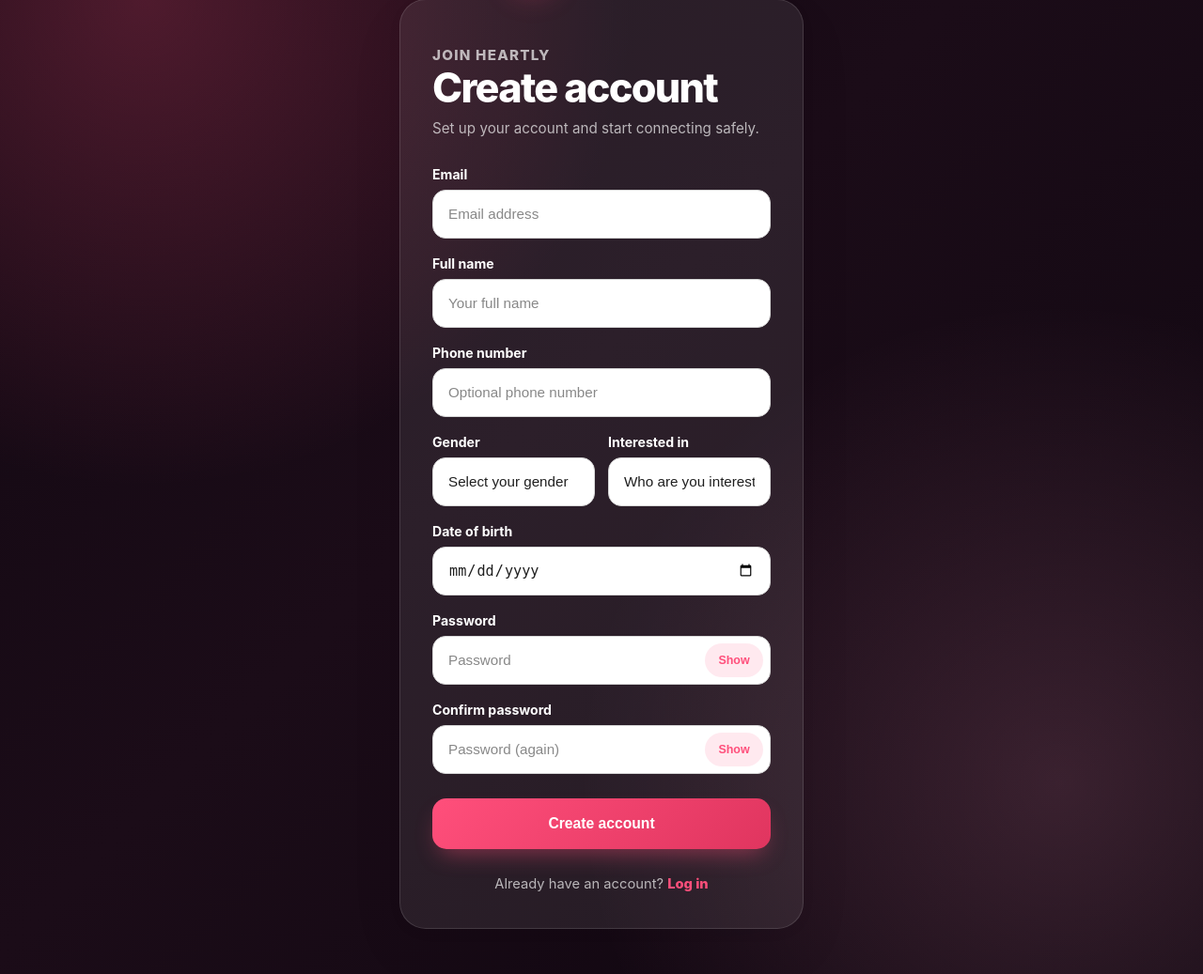
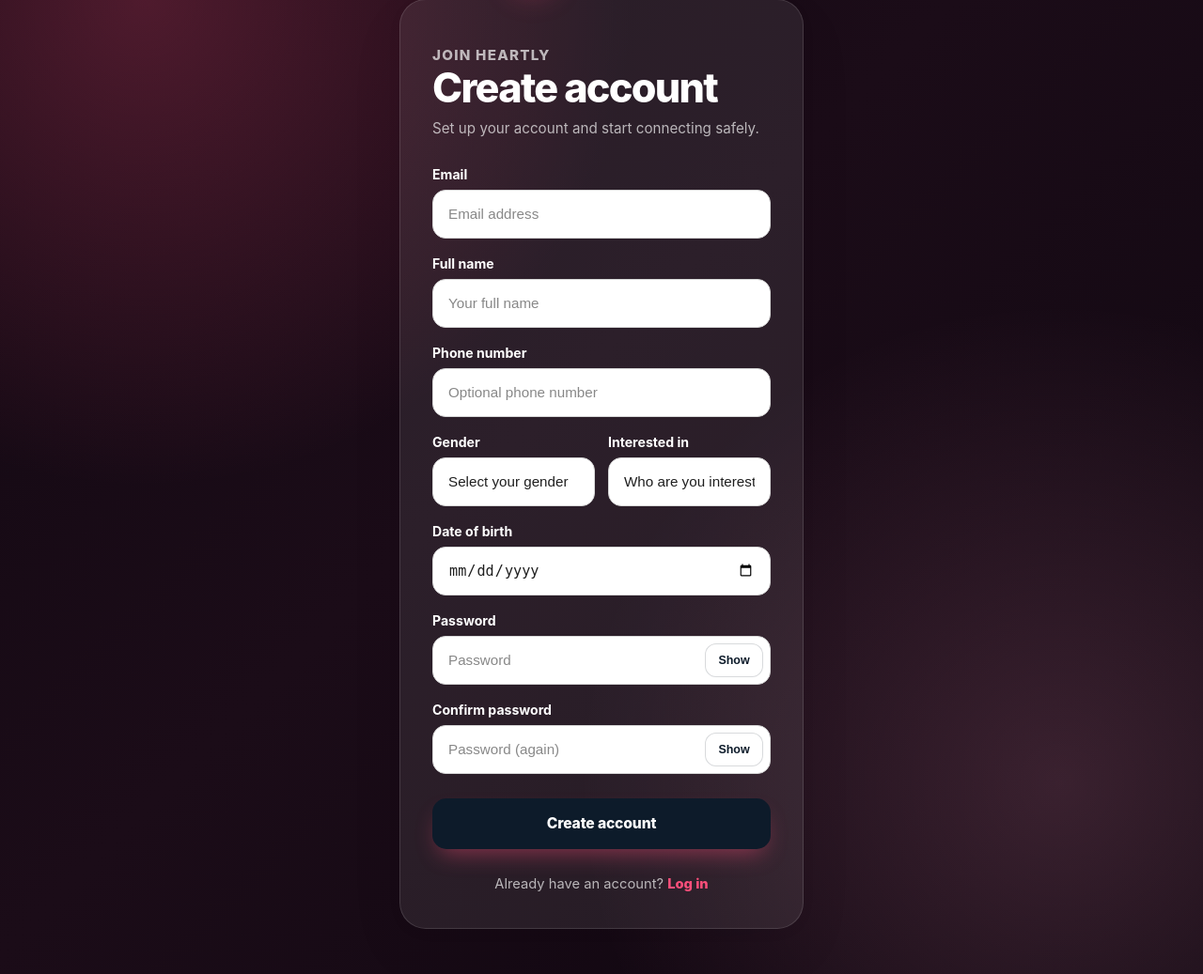
Before and after one commit to carlparl/heartly-app, a Django app: page /accounts/signup/ in a window 1280 px wide. Shown: the part 93-1130 px from the top of the page at 94% size. Run offline with Django 5.2, Linux system fonts and the light colour scheme.

Commit message:
Enforce Heartly Concept 02 button system

```diff
--- /dev/null
+++ b/static/css/heartly-buttons.css
@@ -0,0 +1,397 @@
+/* =========================================================
+   HEARTLY CONCEPT 02 — GLOBAL BUTTON SYSTEM
+   Deep navy primary, coral CTA, clean secondary, neutral UI.
+   ========================================================= */
+
+:root {
+    --heartly-btn-navy: #0d1b2a;
+    --heartly-btn-navy-pressed: #08131f;
+    --heartly-btn-coral: #ff5a47;
+    --heartly-btn-coral-pressed: #e84736;
+    --heartly-btn-teal: #18ada0;
+    --heartly-btn-white: #ffffff;
+    --heartly-btn-text: #0d1117;
+    --heartly-btn-muted: #6b7280;
+    --heartly-btn-border: rgba(13, 27, 42, 0.16);
+    --heartly-btn-focus: rgba(24, 173, 160, 0.28);
+    --heartly-btn-danger: #dc2626;
+    --heartly-btn-danger-pressed: #b91c1c;
+    --heartly-btn-shadow: 0 10px 24px rgba(13, 27, 42, 0.16);
+    --heartly-btn-shadow-coral: 0 10px 24px rgba(255, 90, 71, 0.24);
+    --heartly-btn-radius: 14px;
+    --heartly-btn-radius-pill: 999px;
+}
+
+html.heartly-dark-root,
+:root[data-heartly-theme="dark"] {
+    --heartly-btn-navy: #172437;
+    --heartly-btn-navy-pressed: #0e1928;
+    --heartly-btn-white: #17202b;
+    --heartly-btn-text: #f8fafc;
+    --heartly-btn-muted: #a8b3c7;
+    --heartly-btn-border: rgba(255, 255, 255, 0.14);
+}
+
+/* Core reusable classes */
+.heartly-btn,
+.heartly-icon-btn,
+.heartly-chip,
+.primary-action,
+.secondary-action,
+.empty-action,
+.like-action,
+.pass-action,
+.heartly-submit,
+.settings-primary-btn,
+.settings-soft-btn,
+.settings-danger-btn,
+.settings-logout-btn,
+.ep-save-link,
+.ep-main-save,
+.post-submit-btn,
+.clear-media-btn,
+.modal-primary-btn,
+.composer-send,
+.coach-clear-btn,
+.coach-prompts button,
+.coach-composer button,
+.notifications-actions button,
+.top-icon-btn {
+    -webkit-tap-highlight-color: transparent;
+    appearance: none;
+    box-sizing: border-box;
+    font-family: inherit;
+    font-weight: 850;
+    letter-spacing: -0.01em;
+    cursor: pointer;
+    transition:
+        transform 150ms ease,
+        box-shadow 180ms ease,
+        background-color 180ms ease,
+        border-color 180ms ease,
+        color 180ms ease,
+        opacity 180ms ease;
+}
+
+.heartly-btn,
+.primary-action,
+.secondary-action,
+.empty-action,
+.like-action,
+.pass-action,
+.heartly-submit,
+.settings-primary-btn,
+.settings-soft-btn,
+.settings-danger-btn,
+.settings-logout-btn,
+.ep-main-save,
+.post-submit-btn,
+.modal-primary-btn,
+.coach-composer button,
+.notifications-actions button {
+    min-height: 46px;
+    padding: 0 17px;
+    border-radius: var(--heartly-btn-radius);
+    display: inline-flex;
+    align-items: center;
+    justify-content: center;
+    gap: 8px;
+    text-decoration: none;
+    border: 1px solid transparent;
+    line-height: 1;
+}
+
+/* Primary: deep navy */
+.heartly-btn-primary,
+.primary-action,
+.heartly-submit,
+.settings-primary-btn,
+.ep-main-save {
+    color: #ffffff !important;
+    background: var(--heartly-btn-navy) !important;
+    border-color: var(--heartly-btn-navy) !important;
+    box-shadow: var(--heartly-btn-shadow);
+}
+
+/* Accent/CTA: coral */
+.heartly-btn-accent,
+.like-action,
+.post-submit-btn,
+.modal-primary-btn,
+.coach-composer button,
+.composer-send {
+    color: #ffffff !important;
+    background: var(--heartly-btn-coral) !important;
+    border-color: var(--heartly-btn-coral) !important;
+    box-shadow: var(--heartly-btn-shadow-coral);
+}
+
+/* Secondary */
+.heartly-btn-secondary,
+.secondary-action,
+.settings-soft-btn {
+    color: var(--heartly-btn-text) !important;
+    background: var(--heartly-btn-white) !important;
+    border-color: var(--heartly-btn-border) !important;
+    box-shadow: 0 7px 18px rgba(13, 27, 42, 0.08);
+}
+
+/* Outline */
+.heartly-btn-outline,
+.empty-action,
+.pass-action {
+    color: var(--heartly-btn-navy) !important;
+    background: transparent !important;
+    border-color: var(--heartly-btn-navy) !important;
+    box-shadow: none;
+}
+
+html.heartly-dark-root .heartly-btn-outline,
+html.heartly-dark-root .empty-action,
+html.heartly-dark-root .pass-action,
+:root[data-heartly-theme="dark"] .heartly-btn-outline,
+:root[data-heartly-theme="dark"] .empty-action,
+:root[data-heartly-theme="dark"] .pass-action {
+    color: #f8fafc !important;
+    border-color: rgba(248, 250, 252, 0.72) !important;
+}
+
+/* Ghost */
+.heartly-btn-ghost,
+.ep-save-link,
+.coach-clear-btn {
+    color: var(--heartly-btn-navy) !important;
+    background: transparent !important;
+    border-color: transparent !important;
+    box-shadow: none !important;
+}
+
+/* Danger only */
+.heartly-btn-danger,
+.settings-danger-btn,
+.settings-logout-btn {
+    color: #ffffff !important;
+    background: var(--heartly-btn-danger) !important;
+    border-color: var(--heartly-btn-danger) !important;
+    box-shadow: 0 9px 22px rgba(220, 38, 38, 0.2);
+}
+
+/* Icon buttons */
+.heartly-icon-btn,
+.top-icon-btn,
+.notification-clear-form button {
+    width: 44px;
+    height: 44px;
+    min-width: 44px;
+    padding: 0;
+    border-radius: 14px !important;
+    display: inline-grid;
+    place-items: center;
+    color: var(--heartly-btn-text) !important;
+    background: var(--heartly-btn-white) !important;
+    border: 1px solid var(--heartly-btn-border) !important;
+    box-shadow: 0 8px 20px rgba(13, 27, 42, 0.09);
+}
+
+/* Chips */
+.heartly-chip,
+.matches-pill,
+.match-meta span,
+.match-interest-list span,
+.discover-interest-list span,
+.notifications-pill,
+.ep-interest-chip {
+    min-height: 34px;
+    padding: 0 12px;
+    border-radius: var(--heartly-btn-radius-pill);
+    display: inline-flex;
+    align-items: center;
+    justify-content: center;
+    color: var(--heartly-btn-text);
+    background: var(--heartly-btn-white);
+    border: 1px solid var(--heartly-btn-border);
+    font-size: 0.78rem;
+    font-weight: 800;
+}
+
+/* Sizes */
+.heartly-btn-sm {
+    min-height: 38px;
+    padding-inline: 13px;
+    border-radius: 12px;
+    font-size: 0.78rem;
+}
+
+.heartly-btn-lg {
+    min-height: 52px;
+    padding-inline: 22px;
+    border-radius: 16px;
+    font-size: 0.96rem;
+}
+
+/* States */
+.heartly-btn:hover,
+.primary-action:hover,
+.secondary-action:hover,
+.empty-action:hover,
+.like-action:hover,
+.pass-action:hover,
+.heartly-submit:hover,
+.settings-primary-btn:hover,
+.settings-soft-btn:hover,
+.settings-danger-btn:hover,
+.settings-logout-btn:hover,
+.ep-main-save:hover,
+.post-submit-btn:hover,
+.modal-primary-btn:hover,
+.coach-composer button:hover,
+.notifications-actions button:hover,
+.top-icon-btn:hover {
+    transform: translateY(-1px);
+}
+
+.heartly-btn:active,
+.primary-action:active,
+.secondary-action:active,
+.empty-action:active,
+.like-action:active,
+.pass-action:active,
+.heartly-submit:active,
+.settings-primary-btn:active,
+.settings-soft-btn:active,
+.settings-danger-btn:active,
+.settings-logout-btn:active,
+.ep-main-save:active,
+.post-submit-btn:active,
+.modal-primary-btn:active,
+.coach-composer button:active,
+.notifications-actions button:active,
+.top-icon-btn:active {
+    transform: scale(0.97);
+}
+
+.heartly-btn:focus-visible,
+.primary-action:focus-visible,
+.secondary-action:focus-visible,
+.empty-action:focus-visible,
+.like-action:focus-visible,
+.pass-action:focus-visible,
+.heartly-submit:focus-visible,
+.settings-primary-btn:focus-visible,
+.settings-soft-btn:focus-visible,
+.settings-danger-btn:focus-visible,
+.settings-logout-btn:focus-visible,
+.ep-save-link:focus-visible,
+.ep-main-save:focus-visible,
+.post-submit-btn:focus-visible,
+.modal-primary-btn:focus-visible,
+.coach-composer button:focus-visible,
+.notifications-actions button:focus-visible,
+.top-icon-btn:focus-visible {
+    outline: none;
+    box-shadow: 0 0 0 4px var(--heartly-btn-focus) !important;
+}
+
+button:disabled,
+.heartly-btn[aria-disabled="true"],
+.heartly-btn.is-disabled {
+    opacity: 0.44 !important;
+    cursor: not-allowed !important;
+    transform: none !important;
+    box-shadow: none !important;
+}
+
+/* Password toggles and small utility controls */
+.heartly-password-toggle,
+.discover-search-clear,
+.clear-selected-media,
+.modal-close-btn {
+    min-height: 36px;
+    min-width: 36px;
+    border: 1px solid var(--heartly-btn-border) !important;
+    border-radius: 12px !important;
+    color: var(--heartly-btn-navy) !important;
+    background: var(--heartly-btn-white) !important;
+    font-weight: 850 !important;
+}
+
+/* Layout consistency */
+.matches-actions,
+.match-actions,
+.notifications-actions,
+.settings-email-actions,
+.edit-actions {
+    gap: 10px !important;
+}
+
+.matches-actions > *,
+.match-actions > *,
+.notifications-actions > * {
+    min-width: 0;
+}
+
+.matches-actions .primary-action,
+.matches-actions .secondary-action,
+.match-actions .primary-action,
+.match-actions .secondary-action,
+.notifications-actions form,
+.notifications-actions button {
+    flex: 1;
+    width: 100%;
+}
+
+/* Remove duplicate visual emphasis from the edit-profile top save.
+   The bottom Save changes remains the primary submit action. */
+.ep-save-link {
+    min-height: 38px;
+    padding: 0 8px !important;
+    border-radius: 10px !important;
+    font-size: 0.78rem !important;
+}
+
+/* Mobile tap target enforcement */
+@media (max-width: 768px) {
+    .heartly-btn,
+    .primary-action,
+    .secondary-action,
+    .empty-action,
+    .like-action,
+    .pass-action,
+    .heartly-submit,
+    .settings-primary-btn,
+    .settings-soft-btn,
+    .settings-danger-btn,
+    .settings-logout-btn,
+    .ep-main-save,
+    .post-submit-btn,
+    .modal-primary-btn,
+    .coach-composer button,
+    .notifications-actions button {
+        min-height: 48px;
+    }
+}
+
+@media (prefers-reduced-motion: reduce) {
+    .heartly-btn,
+    .heartly-icon-btn,
+    .heartly-chip,
+    .primary-action,
+    .secondary-action,
+    .empty-action,
+    .like-action,
+    .pass-action,
+    .heartly-submit,
+    .settings-primary-btn,
+    .settings-soft-btn,
+    .settings-danger-btn,
+    .settings-logout-btn,
+    .ep-save-link,
+    .ep-main-save,
+    .post-submit-btn,
+    .modal-primary-btn,
+    .coach-composer button,
+    .notifications-actions button,
+    .top-icon-btn {
+        transition: none;
+    }
+}
--- a/templates/account/login.html
+++ b/templates/account/login.html
@@ -4,6 +4,7 @@
 {% block title %}Login - Heartly{% endblock %}
 
 {% block content %}
+<link rel="stylesheet" href="{% static 'css/heartly-buttons.css' %}">
 <div class="heartly-login-card">
     <div class="heartly-login-header">
         <p class="heartly-kicker">Welcome back</p>
@@ -36,7 +37,7 @@
 
             <div class="heartly-password-wrap">
                 {{ form.password }}
-                <button type="button" class="heartly-password-toggle" data-password-toggle aria-label="Show password" aria-pressed="false">
+                <button type="button" class="heartly-password-toggle heartly-btn-ghost" data-password-toggle aria-label="Show password" aria-pressed="false">
                     Show
                 </button>
             </div>
@@ -59,7 +60,7 @@
             <input type="hidden" name="{{ redirect_field_name }}" value="{{ redirect_field_value }}">
         {% endif %}
 
-        <button type="submit" class="heartly-submit">
+        <button type="submit" class="heartly-submit heartly-btn-primary">
             Log in
         </button>
     </form>
--- a/templates/account/signup.html
+++ b/templates/account/signup.html
@@ -4,6 +4,7 @@
 {% block title %}Create account - Heartly{% endblock %}
 
 {% block content %}
+<link rel="stylesheet" href="{% static 'css/heartly-buttons.css' %}">
 <div class="heartly-signup-card">
 
     <div class="heartly-signup-header">
@@ -75,7 +76,7 @@
             <label for="{{ form.password1.id_for_label }}">Password</label>
             <div class="heartly-password-wrap">
                 {{ form.password1 }}
-                <button type="button" class="heartly-password-toggle" data-password-toggle aria-label="Show password" aria-pressed="false">
+                <button type="button" class="heartly-password-toggle heartly-btn-ghost" data-password-toggle aria-label="Show password" aria-pressed="false">
                     Show
                 </button>
             </div>
@@ -88,7 +89,7 @@
             <label for="{{ form.password2.id_for_label }}">Confirm password</label>
             <div class="heartly-password-wrap">
                 {{ form.password2 }}
-                <button type="button" class="heartly-password-toggle" data-password-toggle aria-label="Show confirm password" aria-pressed="false">
+                <button type="button" class="heartly-password-toggle heartly-btn-ghost" data-password-toggle aria-label="Show confirm password" aria-pressed="false">
                     Show
                 </button>
             </div>
@@ -101,7 +102,7 @@
             <input type="hidden" name="{{ redirect_field_name }}" value="{{ redirect_field_value }}">
         {% endif %}
 
-        <button type="submit" class="heartly-submit">
+        <button type="submit" class="heartly-submit heartly-btn-primary">
             Create account
         </button>
     </form>
--- a/templates/heartly/base.html
+++ b/templates/heartly/base.html
@@ -782,6 +782,7 @@
     <style>
         {% block extra_css %}{% endblock %}
     </style>
+    <link rel="stylesheet" href="{% static 'css/heartly-buttons.css' %}">
 </head>
 
 <body
```
Also changed, not shown: templates/matches/discover.html (+7 -7 lines), templates/matches/your_matches.html (+6 -6 lines).
